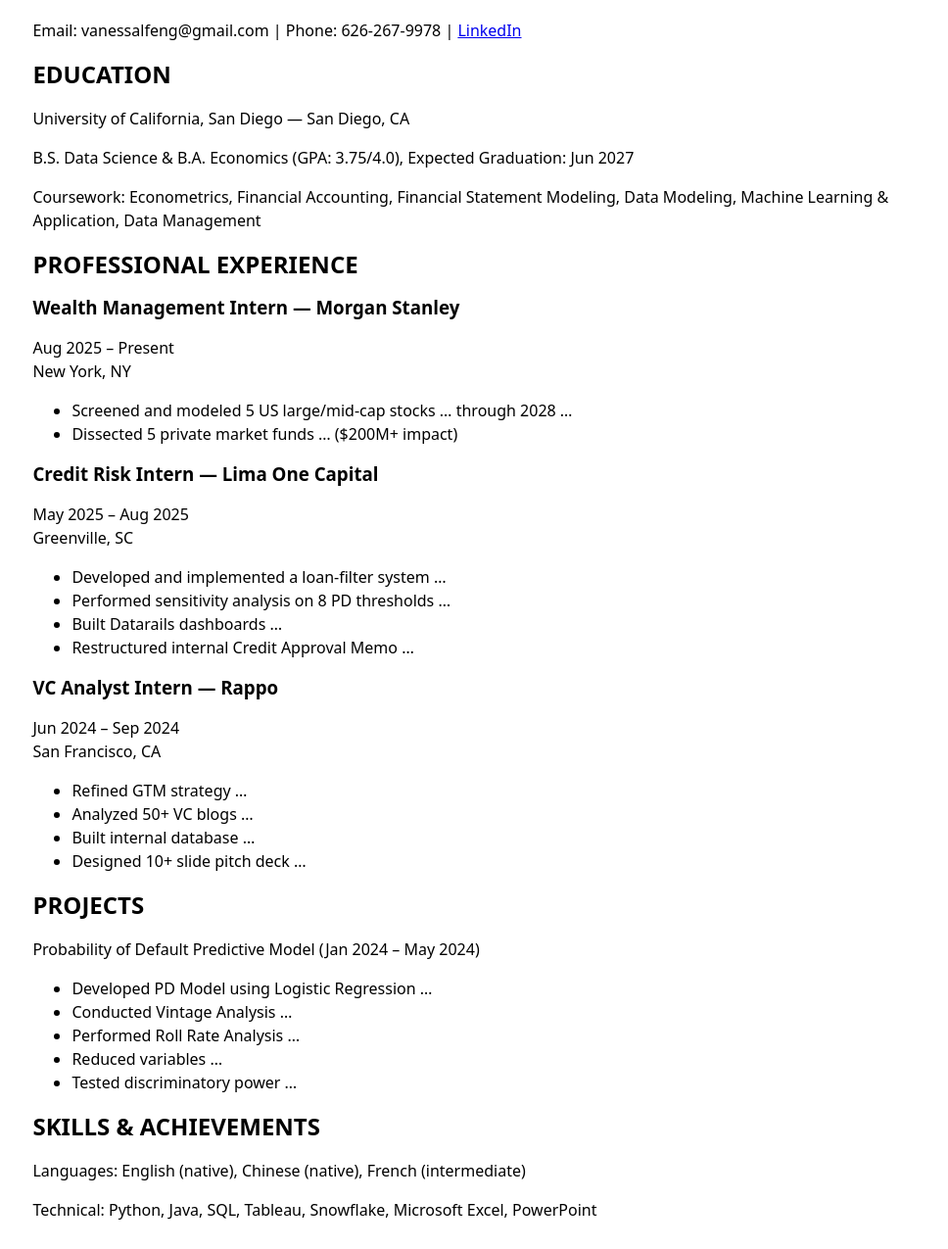
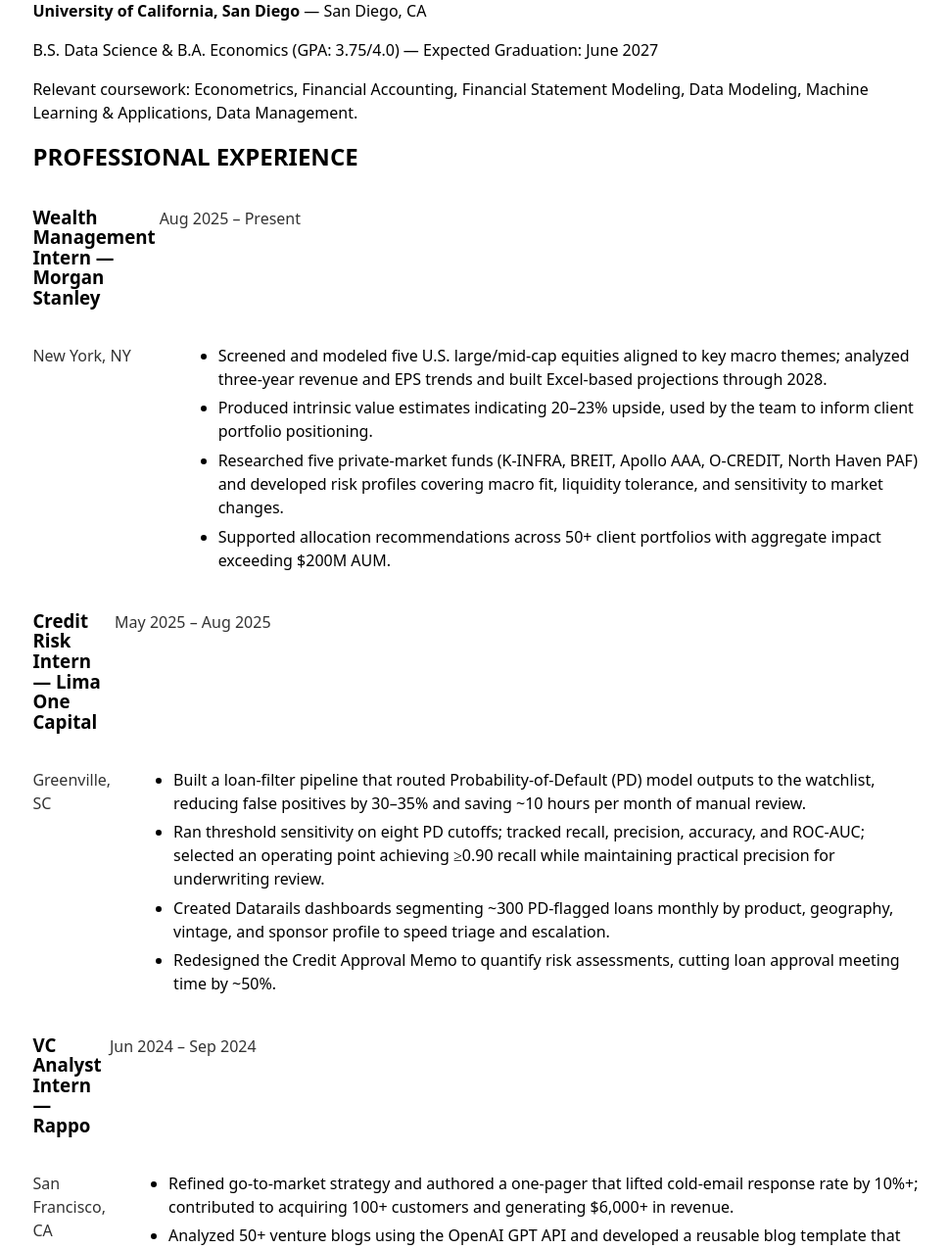
Before and after one commit to vanessallfeng/portfolio, a plain HTML site: page resume/resume.html in a window 1280 px wide. Shown: the part 178-1453 px from the top of the page at 98% size, without its empty margins (149-1117 px from the left). Drawn offline with Linux system fonts and the light colour scheme.

Commit message:
lab3 resume updates

```diff
--- a/resume/resume.html
+++ b/resume/resume.html
@@ -2,73 +2,66 @@
 <html lang="en">
 <head>
   <meta charset="UTF-8" />
-  <meta name="viewport" content="width=device-width, initial-scale=1.0" />
-  <title>Vanessa Feng's Resume</title>
-  <link rel="stylesheet" href="../style.css?v=3" />
+  <meta name="viewport" content="width=device-width, initial-scale=1" />
+  <title>Vanessa Feng — Resume</title>
+  <link rel="stylesheet" href="../style.css?v=4" />
 </head>
-<body>
+<body class="resume">
+  <!-- nav & theme switcher come from global.js -->
 
   <h1>Vanessa Feng</h1>
-  <p>Email: vanessalfeng@gmail.com | Phone: 626-267-9978 |
-     <a href="https://www.linkedin.com/in/vanessalfeng/" target="_blank">LinkedIn</a>
+  <p>
+    Email: <a href="mailto:vanessalfeng@gmail.com">vanessalfeng@gmail.com</a> |
+    Phone: 626-267-9978 |
+    <a href="https://www.linkedin.com/in/vanessalfeng/" target="_blank" rel="noopener">LinkedIn</a> |
+    <a href="https://github.com/vanessallfeng" target="_blank" rel="noopener">GitHub</a>
   </p>
 
   <h2>EDUCATION</h2>
-  <p>University of California, San Diego — San Diego, CA</p>
-  <p>B.S. Data Science & B.A. Economics (GPA: 3.75/4.0), Expected Graduation:
-     <time datetime="2027-06">Jun 2027</time>
-  </p>
-  <p>Coursework: Econometrics, Financial Accounting, Financial Statement Modeling, Data Modeling, Machine Learning & Application, Data Management</p>
+  <section>
+    <p><strong>University of California, San Diego</strong> — San Diego, CA</p>
+    <p>
+      B.S. Data Science &amp; B.A. Economics (GPA: 3.75/4.0) — Expected Graduation:
+      <time datetime="2027-06">June 2027</time>
+    </p>
+    <p>
+      Relevant coursework: Econometrics, Financial Accounting, Financial Statement Modeling,
+      Data Modeling, Machine Learning &amp; Applications, Data Management.
+    </p>
+  </section>
 
   <h2>PROFESSIONAL EXPERIENCE</h2>
-  <div class="job">
+
+  <section class="job">
     <h3 class="role">Wealth Management Intern — Morgan Stanley</h3>
     <div class="dates">Aug 2025 – Present</div>
     <div class="where">New York, NY</div>
     <ul>
-      <li>Screened and modeled 5 US large/mid-cap stocks … through <time datetime="2028">2028</time> …</li>
-      <li>Dissected 5 private market funds … ($200M+ impact)</li>
+      <li>Screened and modeled five U.S. large/mid-cap equities aligned to key macro themes; analyzed three-year revenue and EPS trends and built Excel-based projections through <time datetime="2028">2028</time>.</li>
+      <li>Produced intrinsic value estimates indicating 20–23% upside, used by the team to inform client portfolio positioning.</li>
+      <li>Researched five private-market funds (K-INFRA, BREIT, Apollo AAA, O-CREDIT, North Haven PAF) and developed risk profiles covering macro fit, liquidity tolerance, and sensitivity to market changes.</li>
+      <li>Supported allocation recommendations across 50+ client portfolios with aggregate impact exceeding $200M AUM.</li>
     </ul>
-  </div>
+  </section>
 
-  <div class="job">
+  <section class="job">
     <h3 class="role">Credit Risk Intern — Lima One Capital</h3>
     <div class="dates">May 2025 – Aug 2025</div>
     <div class="where">Greenville, SC</div>
     <ul>
-      <li>Developed and implemented a loan-filter system …</li>
-      <li>Performed sensitivity analysis on 8 PD thresholds …</li>
-      <li>Built Datarails dashboards …</li>
-      <li>Restructured internal Credit Approval Memo …</li>
+      <li>Built a loan-filter pipeline that routed Probability-of-Default (PD) model outputs to the watchlist, reducing false positives by 30–35% and saving ~10 hours per month of manual review.</li>
+      <li>Ran threshold sensitivity on eight PD cutoffs; tracked recall, precision, accuracy, and ROC-AUC; selected an operating point achieving ≥0.90 recall while maintaining practical precision for underwriting review.</li>
+      <li>Created Datarails dashboards segmenting ~300 PD-flagged loans monthly by product, geography, vintage, and sponsor profile to speed triage and escalation.</li>
+      <li>Redesigned the Credit Approval Memo to quantify risk assessments, cutting loan approval meeting time by ~50%.</li>
     </ul>
-  </div>
+  </section>
 
-  <div class="job">
+  <section class="job">
     <h3 class="role">VC Analyst Intern — Rappo</h3>
     <div class="dates">Jun 2024 – Sep 2024</div>
     <div class="where">San Francisco, CA</div>
     <ul>
-      <li>Refined GTM strategy …</li>
-      <li>Analyzed 50+ VC blogs …</li>
-      <li>Built internal database …</li>
-      <li>Designed 10+ slide pitch deck …</li>
-    </ul>
-  </div>
-
-  <h2>PROJECTS</h2>
-  <p>Probability of Default Predictive Model (<time datetime="2024-01">Jan 2024</time> – <time datetime="2024-05">May 2024</time>)</p>
-  <ul>
-    <li>Developed PD Model using Logistic Regression …</li>
-    <li>Conducted Vintage Analysis …</li>
-    <li>Performed Roll Rate Analysis …</li>
-    <li>Reduced variables …</li>
-    <li>Tested discriminatory power …</li>
-  </ul>
-
-  <h2>SKILLS & ACHIEVEMENTS</h2>
-  <p>Languages: English (native), Chinese (native), French (intermediate)</p>
-  <p>Technical: Python, Java, SQL, Tableau, Snowflake, Microsoft Excel, PowerPoint</p>
-
-  <script type="module" src="../global.js"></script>
-</body>
-</html>
+      <li>Refined go-to-market strategy and authored a one-pager that lifted cold-email response rate by 10%+; contributed to acquiring 100+ customers and generating $6,000+ in revenue.</li>
+      <li>Analyzed 50+ venture blogs using the OpenAI GPT API and developed a reusable blog template that reached 5,000+ impressions with a 12% conversion rate.</li>
+      <li>Built an internal database of 500+ investors and created a risk-appetite scorecard that improved targeting accuracy by 50%+.</li>
+      <li>Designed a 10+ slide inves
```
